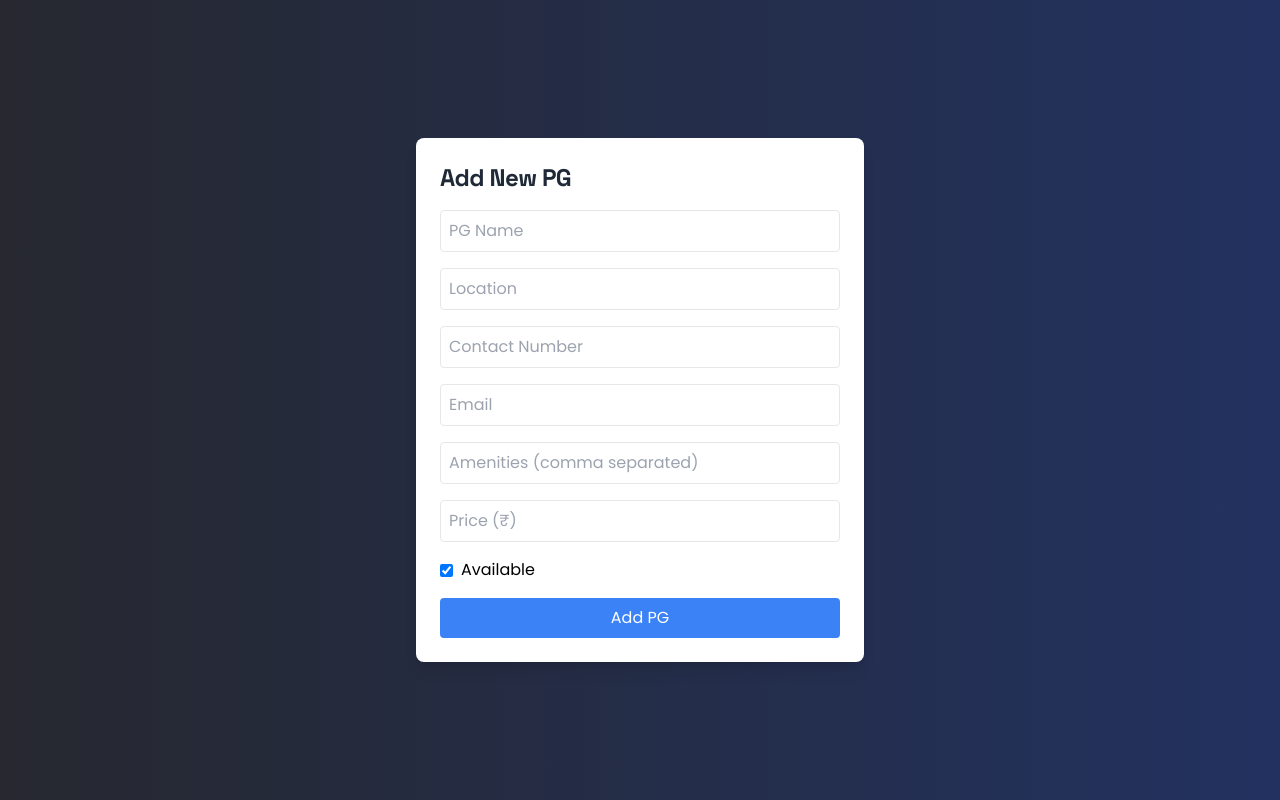
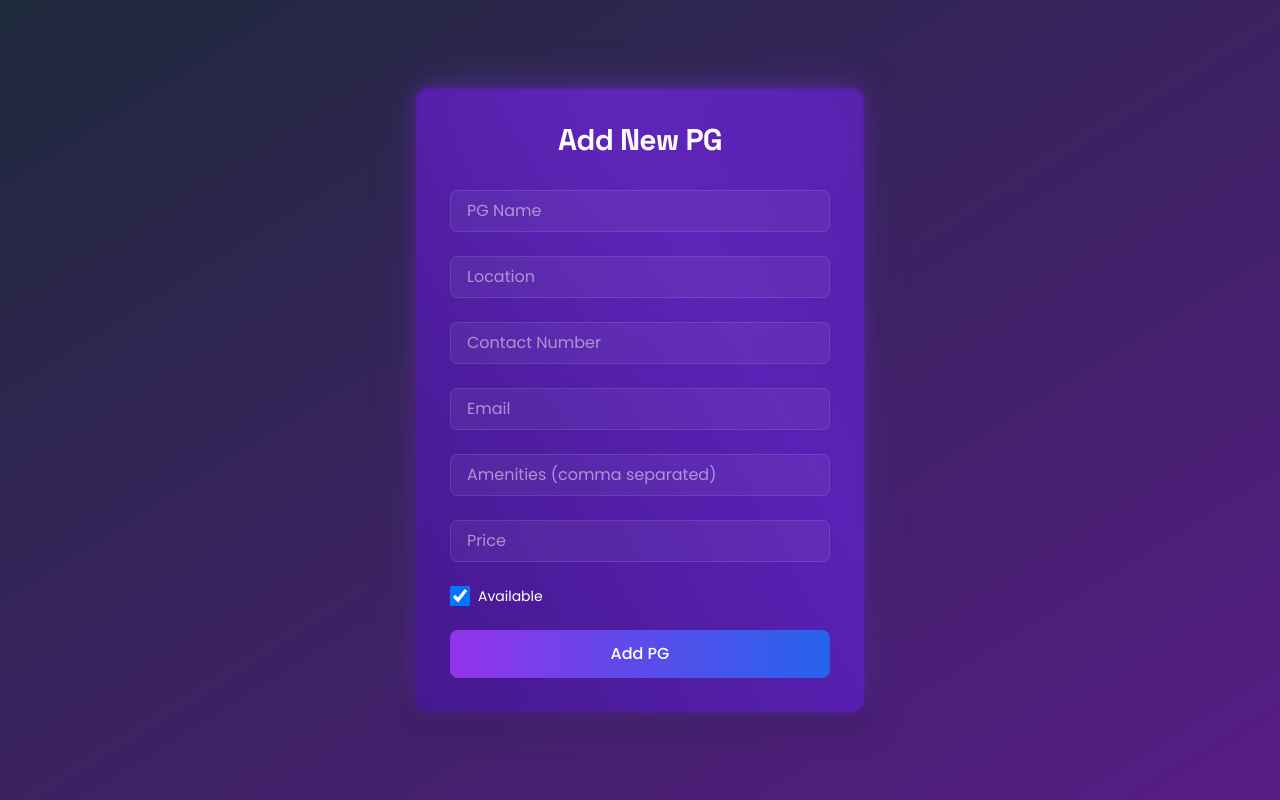
Before and after one commit to glenjaysondmello/pgfinder, a React (Vite) app in the folder frontend/: page /admin/addpg in a window 1280 px wide. Built offline with nearby package versions, Linux system fonts and the light colour scheme; no server answers.

Commit message:
added matching styling for add pg page that similar to my theme of this

```diff
--- a/frontend/src/adminpage/AddPg.jsx
+++ b/frontend/src/adminpage/AddPg.jsx
@@ -56,18 +56,23 @@ const AddPg = () => {
     }
   };
 
+  const inp_box_style =
+    "w-full px-4 py-2 rounded-lg bg-white/5 border border-white/10 text-white placeholder-white/50 focus:outline-none focus:border-purple-500 focus:ring-2 focus:ring-purple-500/30 transition duration-200";
+
   return (
-    <div className="p-6 min-h-screen flex items-center justify-center">
-      <div className="bg-white p-6 rounded-lg shadow-lg w-full max-w-md">
-        <h2 className="text-2xl font-bold mb-4">Add New PG</h2>
-        <form onSubmit={handleSubmit} className="space-y-4">
+    <div className="min-h-screen bg-gradient-to-br from-slate-800 to-purple-900 flex items-center justify-center p-4">
+      <div className="dark-animated-container">
+        <h2 className="text-3xl font-bold text-white text-center mb-8">
+          Add New PG
+        </h2>
+        <form onSubmit={handleSubmit} className="space-y-6">
           <input
             type="text"
             name="name"
             placeholder="PG Name"
             value={pgData.name}
             onChange={handleChange}
-            className="w-full p-2 border rounded"
+            className={inp_box_style}
             required
           />
           <input
@@ -76,7 +81,7 @@ const AddPg = () => {
             placeholder="Location"
             value={pgData.location}
             onChange={handleChange}
-            className="w-full p-2 border rounded"
+            className={inp_box_style}
             required
           />
           <input
@@ -85,7 +90,7 @@ const AddPg = () => {
             placeholder="Contact Number"
             value={pgData.contactNumber}
             onChange={handleChange}
-            className="w-full p-2 border rounded"
+            className={inp_box_style}
             required
           />
           <input
@@ -94,7 +99,7 @@ const AddPg = () => {
             placeholder="Email"
             value={pgData.email}
             onChange={handleChange}
-            className="w-full p-2 border rounded"
+            className={inp_box_style}
             required
           />
           <input
@@ -103,31 +108,31 @@ const AddPg = () => {
             placeholder="Amenities (comma separated)"
             value={pgData.amenities}
             onChange={handleChange}
-            className="w-full p-2 border rounded"
+            className={inp_box_style}
             required
           />
           <input
             type="number"
             name="price"
-            placeholder="Price (₹)"
+            placeholder="Price"
             value={pgData.price}
             onChange={handleChange}
-            className="w-full p-2 border rounded"
+            className={inp_box_style}
             required
           />
-          <label className="flex items-center">
+          <div className="flex items-center gap-2">
             <input
               type="checkbox"
               name="availability"
               checked={pgData.availability}
               onChange={handleChange}
-              className="mr-2"
+              className="w-5 h-5"
             />
-            Available
-          </label>
+            <label className="text-white text-sm">Available</label>
+          </div>
           <button
             type="submit"
-            className="w-full bg-blue-500 text-white p-2 rounded hover:bg-blue-600"
+            className="w-full py-3 px-4 bg-gradient-to-r from-purple-600 to-blue-600 text-white font-medium rounded-lg hover:from-purple-500 hover:to-blue-500 focus:outline-none focus:ring-2 focus:ring-purple-500/30 transform hover:scale-[1.02] transition-all duration-200"
           >
             Add PG
           </button>
```
